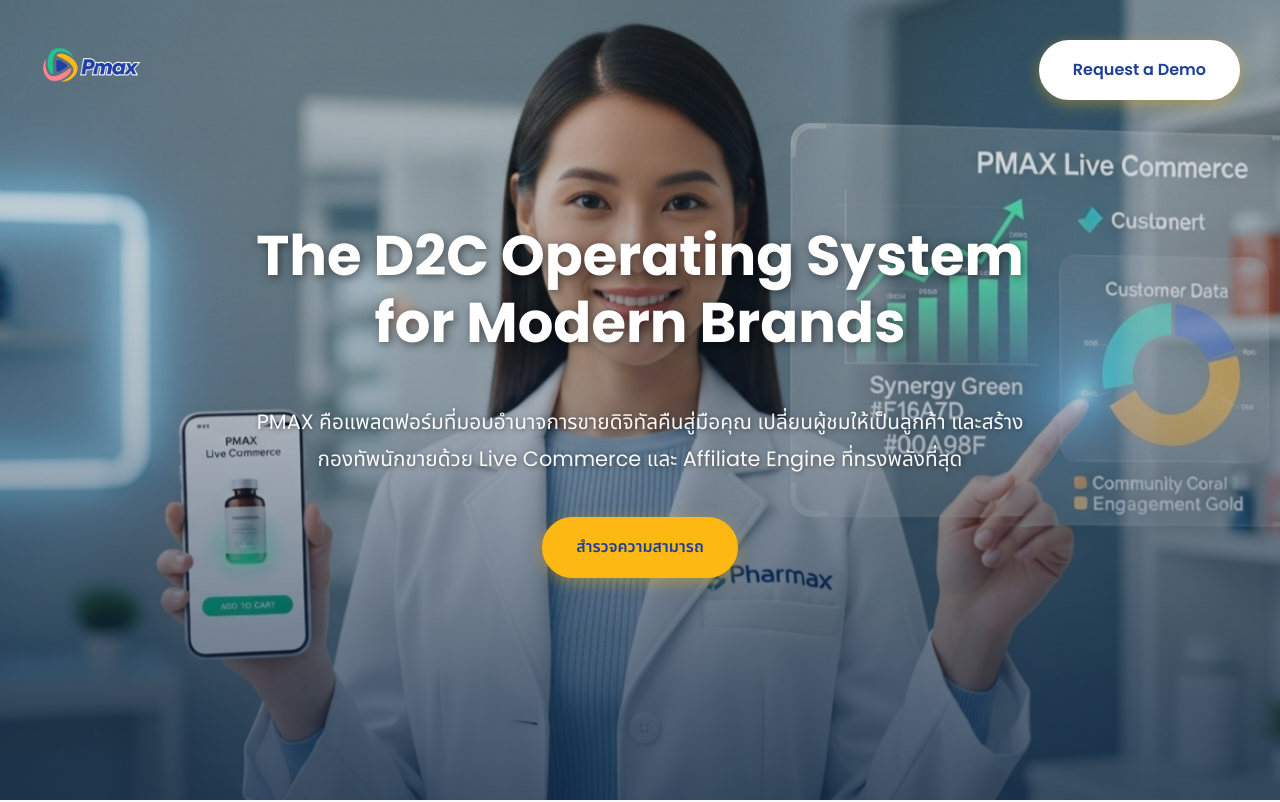
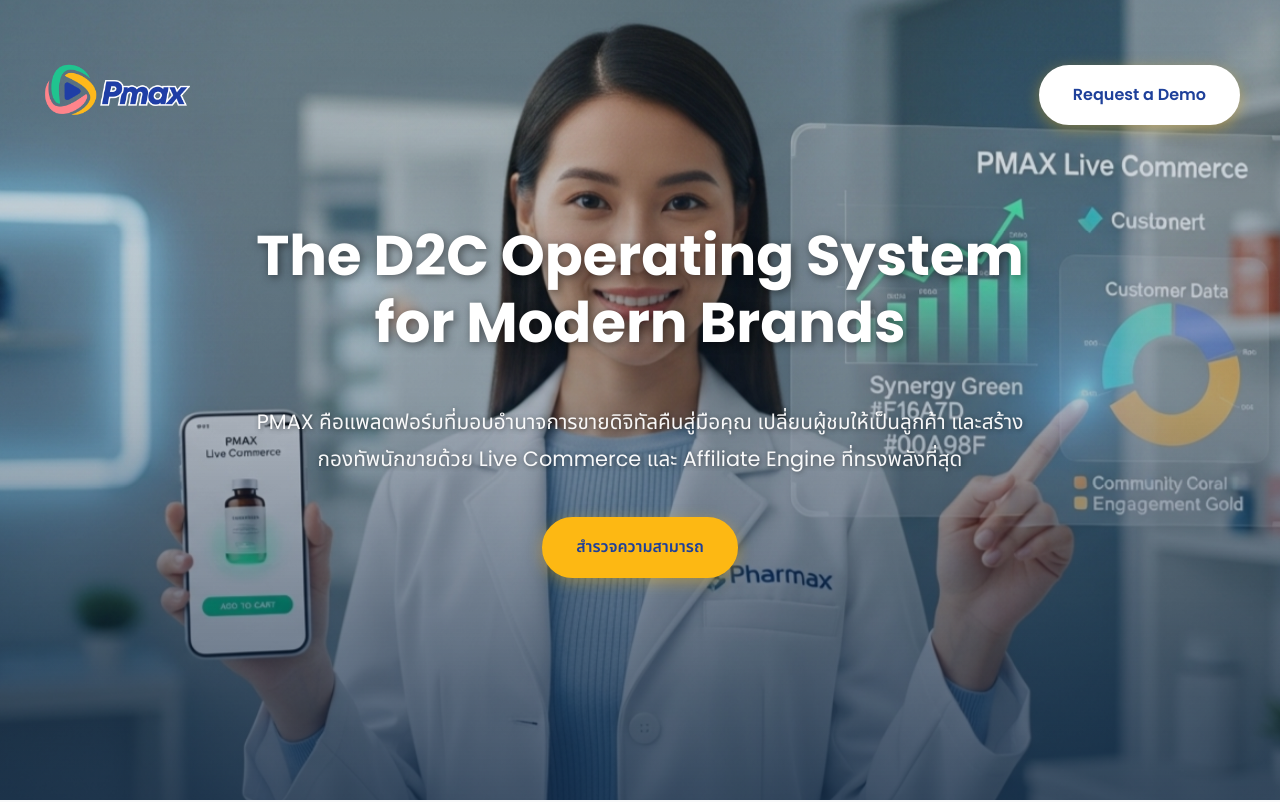
Before and after one commit to seedaiaa/PMAX-Front, a plain HTML site: page index.html in a window 1280 px wide. Shown: the top 802 px of the page. Drawn offline with Linux system fonts and the light colour scheme.

Commit message:
Update index.html

```diff
--- a/index.html
+++ b/index.html
@@ -69,7 +69,7 @@
         .hero-content .subtitle { font-size: 1.3rem; opacity: 0.95; margin: 20px 0 40px; text-shadow: 1px 1px 5px rgba(0,0,0,0.5); }
         .navbar { position: absolute; top: 0; left: 0; width: 100%; padding: 15px 0; z-index: 4; }
         .navbar .container { display: flex; justify-content: space-between; align-items: center; }
-        .navbar .logo img { height: 100px; }
+        .navbar .logo img { height: 150px; }
         .navbar .btn-primary { background: var(--white); color: var(--pmax-royal-blue); border-color: var(--white); }
 
         /* Platform Capabilities Section */
```
